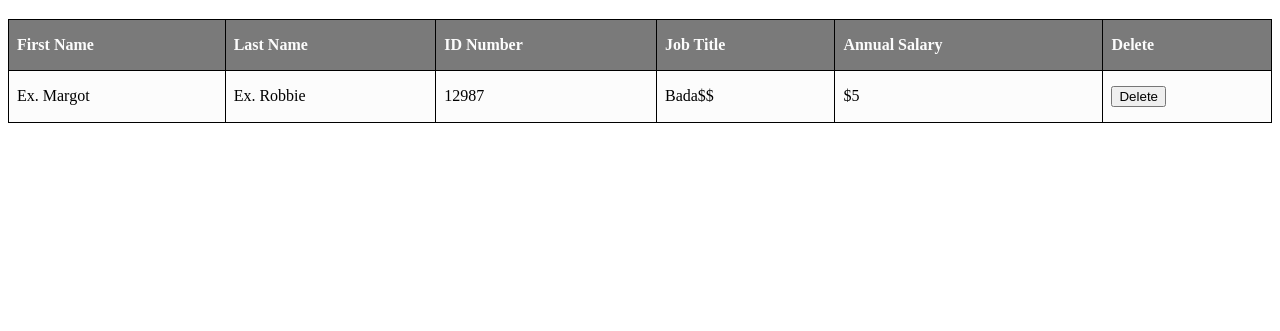
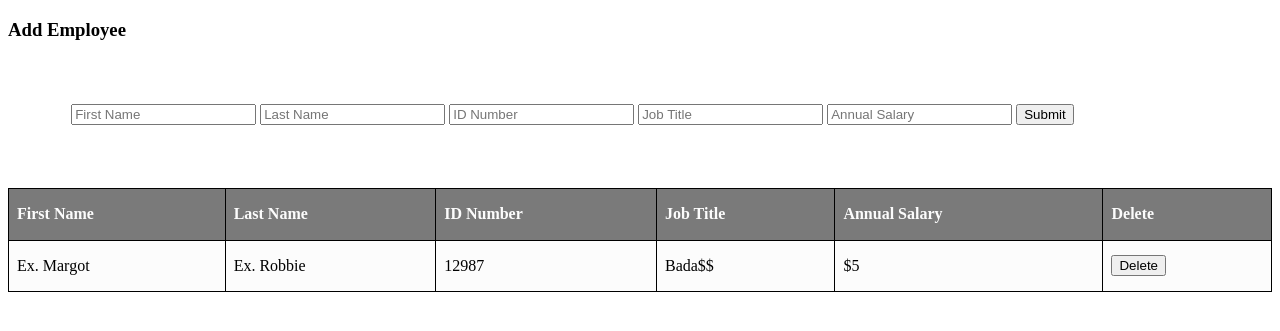
Before and after one commit to alecia-h98/weekend-js-salary-calculator-01, a plain HTML site: page index.html in a window 1280 px wide. Shown: the part 61-392 px from the top of the page. Drawn offline with Linux system fonts and the light colour scheme.

Commit message:
made form inputs

```diff
--- a/index.html
+++ b/index.html
@@ -9,8 +9,18 @@
 </head>
 <body>
     <h1>JS Salary Calculator</h1>
-
-
+   <!--THE FORMS FOR USER INPUT-->
+    <section>
+        <h3>Add Employee</h3>
+        <form>
+            <input placeholder="First Name">
+            <input placeholder="Last Name">
+            <input placeholder="ID Number">
+            <input placeholder="Job Title">
+            <input placeholder="Annual Salary">
+            <button>Submit</button>
+        </form>
+    </section>
 
     <!--THIS IS JUST FOR REFERENCE LATER - PRIOR TABLE SET UP-->
     <section>
--- a/style.css
+++ b/style.css
@@ -2,8 +2,12 @@ h1{
     color: aqua;
 }
 
+form{
+  margin: 5%;
+}
 
-/*UPDATE THE
+
+/*UPDATE THE STYLE WHEN WEBPAGE IS FUNCTIONING
 /* TABLE */
 table {
     width: 100%;
```
